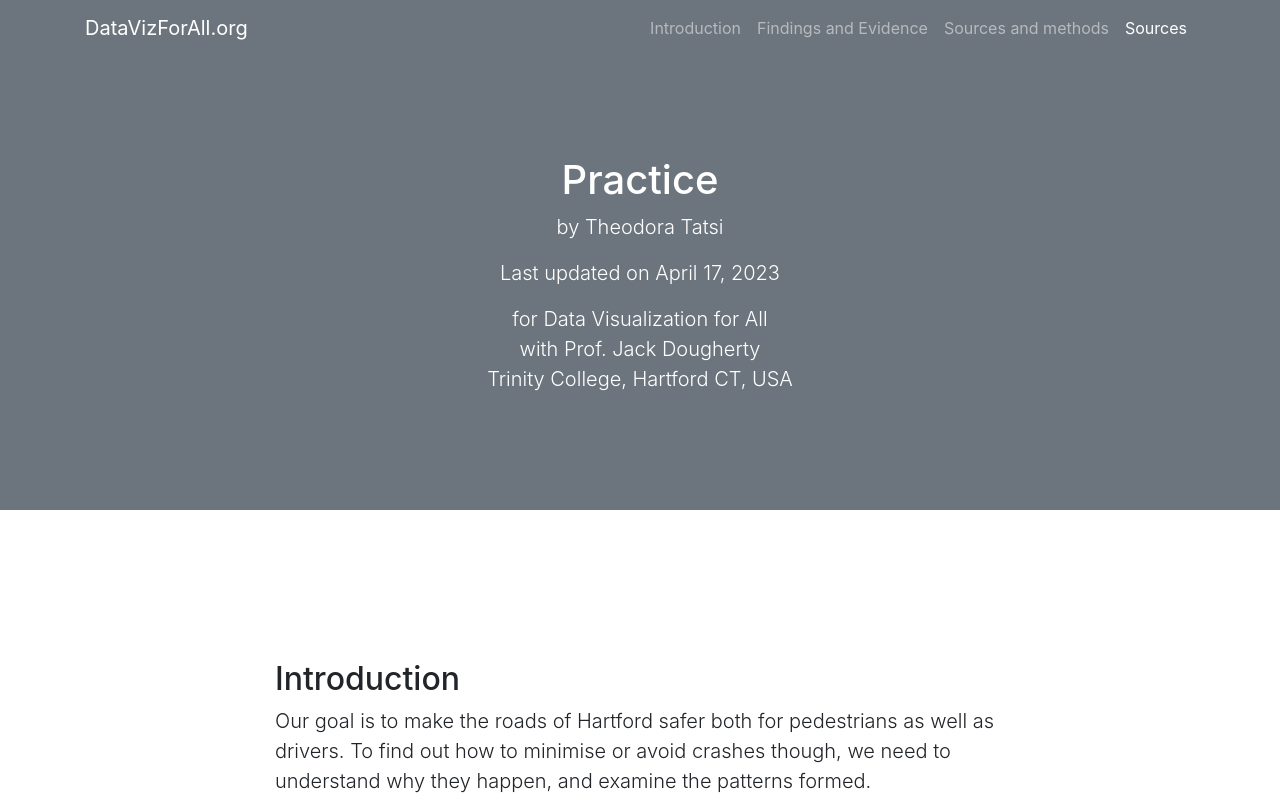
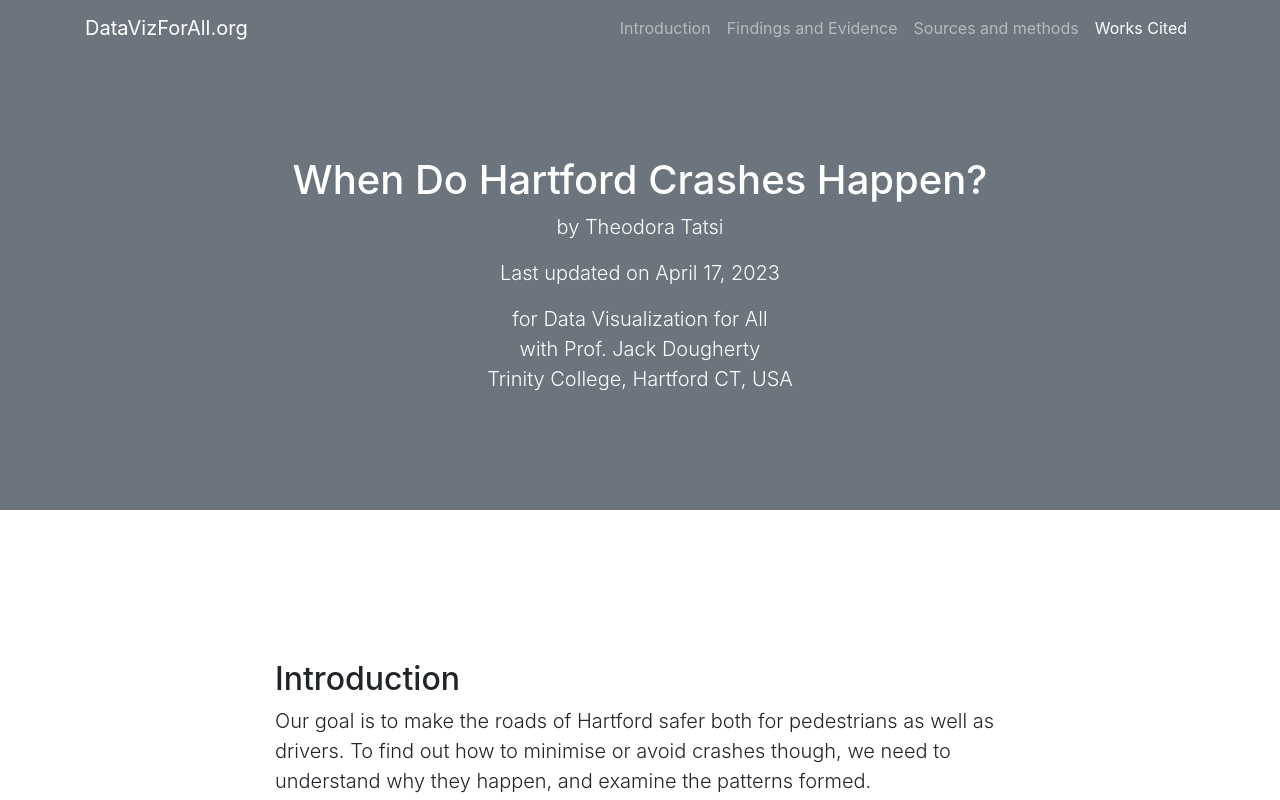
Before and after one commit to theodoratatsi/PracticeStory, a plain HTML site: page index.html in a window 1280 px wide. Shown: the top 800 px of the page. Drawn offline with nearby package versions, Linux system fonts and the light colour scheme.

Commit message:
Update index.html

```diff
--- a/index.html
+++ b/index.html
@@ -43,7 +43,7 @@
             <a class="nav-link js-scroll-trigger" href="#section3">Sources and methods</a>
           </li>
           <li class="nav-item">
-            <a class="nav-link js-scroll-trigger" href="#section4">Sources</a>
+            <a class="nav-link js-scroll-trigger" href="#section4">Works Cited</a>
           </li>
         </ul>
       </div>
@@ -53,7 +53,7 @@
 
   <header class="bg-secondary text-white">
     <div class="container text-center">
-      <h1>Practice</h1>
+      <h1>When Do Hartford Crashes Happen?</h1>
       <p class="lead">by Theodora Tatsi</p>
       <p class="lead">Last updated on April 17, 2023</p>
       <p class="lead">for Data Visualization for All</br>with Prof. Jack Dougherty</br>Trinity College, Hartford CT, USA</p>
@@ -80,7 +80,7 @@ Are there specific patterns when it comes to the timing of car accidents in Hart
 </p>
 
 
-          <p>For this project, I used data from the Connecticut Crash Data Repository <a href="https://www.ctcrash.uconn.edu/QueryTool2.action?qid=156713">You can find the data here </a>.</p>
+
 
 
 
@@ -156,7 +156,7 @@ Are there specific patterns when it comes to the timing of car accidents in Hart
     <div class="container">
       <div class="row">
         <div class="col-lg-8 mx-auto">
-          <h2>Sources and methods</h2>
+          <h2>Works Cited</h2>
 
           <p>Change names of `Section 1` etc. to customized navigation labels that make sense for your data story, such as `Why It Matters` or `How We Made This` etc. To do this you must change names in TWO places: see the Navigation Container (around lines 30-50) and the corresponding Sections below. Keep the section numbers but change the reader-friendly labels.</p>
 
```
